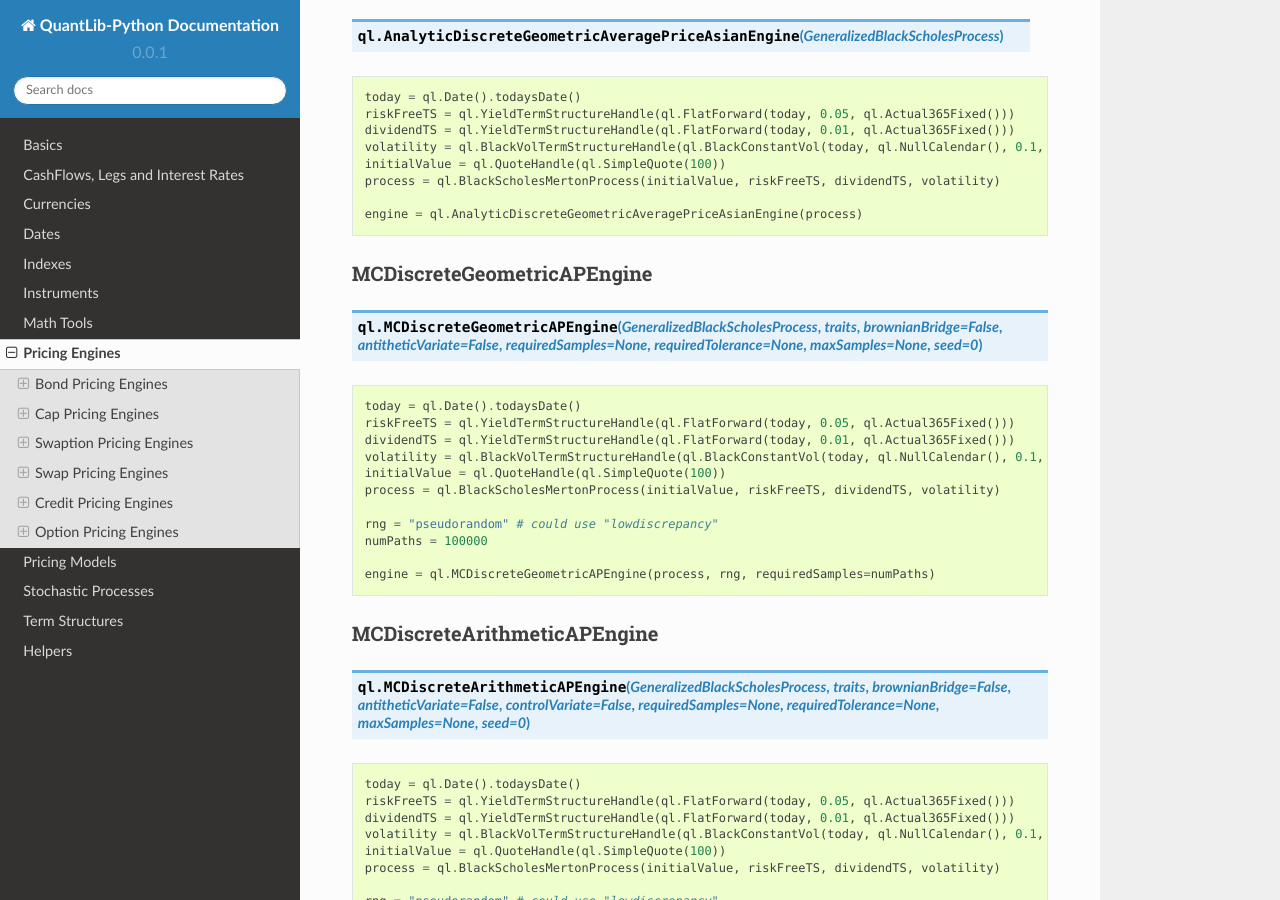
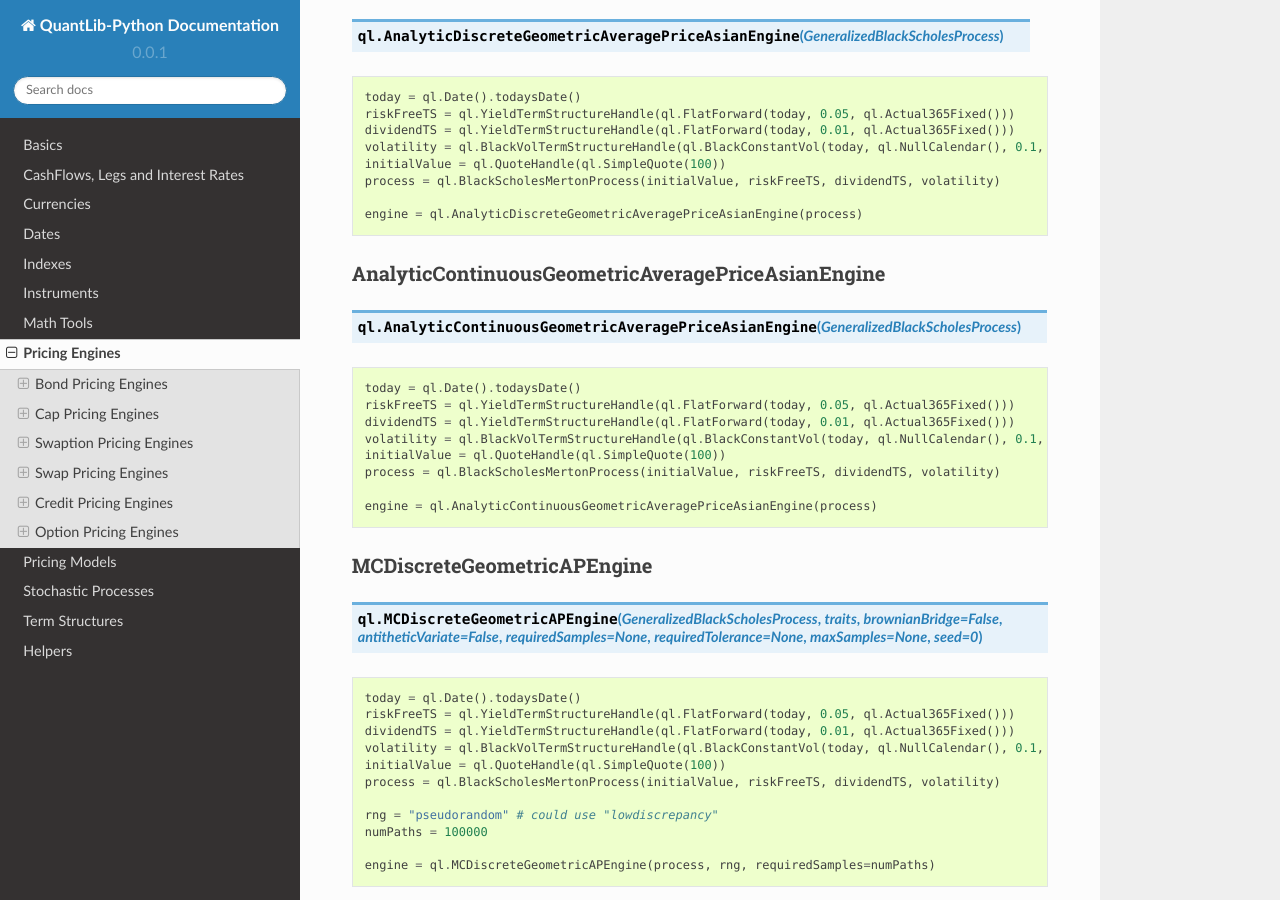
Before and after one commit to nhaga/QuantLib-Python-Docs, a Sphinx documentation site: the page built from docs/pricing_engines.rst, in a window 1280 px wide and 900 px high, scrolled down 6779 px. Built offline with Sphinx 7.4.7 and the Read the Docs theme 2.0.0, drawn with Linux system fonts in a browser that asks for light colours; formulas are drawn with MathJax 3.

Commit message:
Added continuous average geometric option and its analytic pricing engine
Added continuous average geometric option and its analytic pricing engine

```diff
--- a/docs/pricing_engines.rst
+++ b/docs/pricing_engines.rst
@@ -383,6 +383,23 @@
     engine = ql.AnalyticDiscreteGeometricAveragePriceAsianEngine(process)
 
 
+AnalyticContinuousGeometricAveragePriceAsianEngine
+**************************************************
+
+.. function:: ql.AnalyticContinuousGeometricAveragePriceAsianEngine(GeneralizedBlackScholesProcess)
+
+.. code-block:: python
+
+    today = ql.Date().todaysDate()
+    riskFreeTS = ql.YieldTermStructureHandle(ql.FlatForward(today, 0.05, ql.Actual365Fixed()))
+    dividendTS = ql.YieldTermStructureHandle(ql.FlatForward(today, 0.01, ql.Actual365Fixed()))
+    volatility = ql.BlackVolTermStructureHandle(ql.BlackConstantVol(today, ql.NullCalendar(), 0.1, ql.Actual365Fixed()))
+    initialValue = ql.QuoteHandle(ql.SimpleQuote(100))
+    process = ql.BlackScholesMertonProcess(initialValue, riskFreeTS, dividendTS, volatility)
+
+    engine = ql.AnalyticContinuousGeometricAveragePriceAsianEngine(process)
+
+
 MCDiscreteGeometricAPEngine
 ***************************
 
```
Also changed, not shown: docs/instruments/options.rst (+9 -2 lines).
